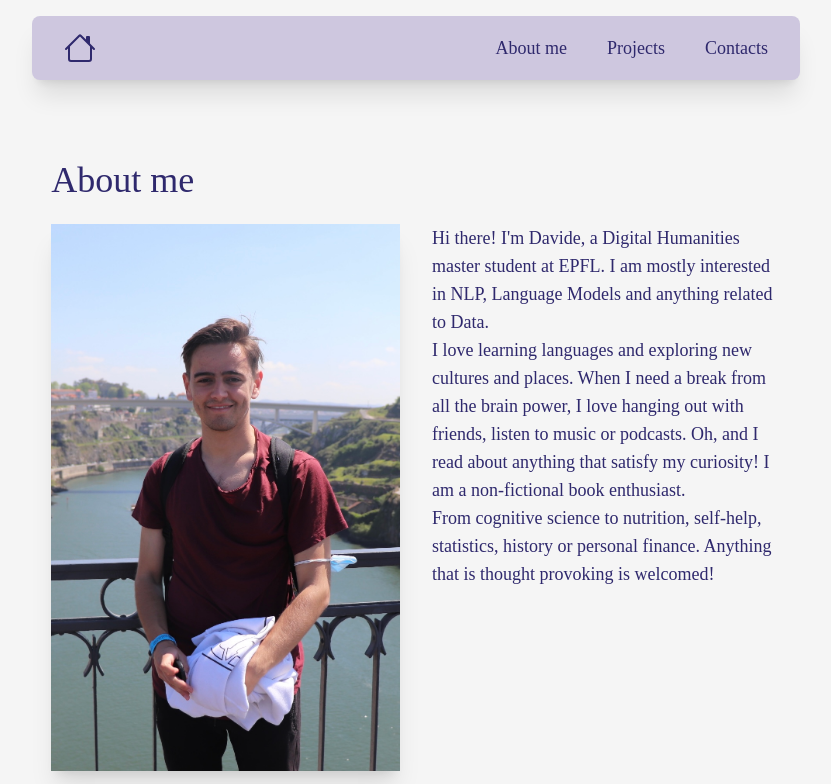
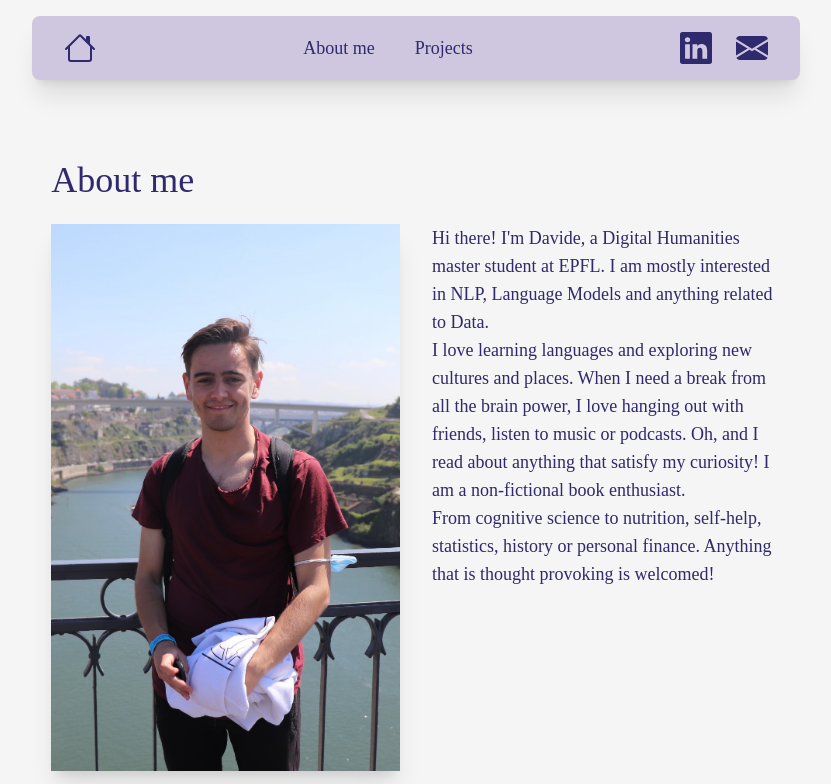
Before and after one commit to davromano/my-personal-website, a Gatsby site: page /about in a window 1280 px wide. Shown: the top 784 px of the page, without its empty margins (224-1055 px from the left). Built offline with nearby package versions, Linux system fonts and the light colour scheme; Gatsby itself is replaced by a stand-in of ours.

Commit message:
small typo

```diff
--- a/src/components/layout.js
+++ b/src/components/layout.js
@@ -30,7 +30,7 @@ const Layout = ({ children }) => {
               width="32"
               height="32"
               fill="currentColor"
-              class="bi bi-house"
+              className="bi bi-house"
               viewBox="0 0 16 16"
             >
               <path d="M8.707 1.5a1 1 0 0 0-1.414 0L.646 8.146a.5.5 0 0 0 .708.708L2 8.207V13.5A1.5 1.5 0 0 0 3.5 15h9a1.5 1.5 0 0 0 1.5-1.5V8.207l.646.647a.5.5 0 0 0 .708-.708L13 5.793V2.5a.5.5 0 0 0-.5-.5h-1a.5.5 0 0 0-.5.5v1.293zM13 7.207V13.5a.5.5 0 0 1-.5.5h-9a.5.5 0 0 1-.5-.5V7.207l5-5z" />
@@ -59,18 +59,23 @@ const Layout = ({ children }) => {
           className="hidden md:flex justify-between items-center text-dark-minsk w-full px-8"
           style={{ fontFamily: "tt-norms" }}
         >
+          {/* Home Button */}
+          <div className="flex items-center">
             <Link to="/">
               <svg
                 xmlns="http://www.w3.org/2000/svg"
                 width="32"
                 height="32"
                 fill="currentColor"
-              class="bi bi-house"
+                className="bi bi-house"
                 viewBox="0 0 16 16"
               >
                 <path d="M8.707 1.5a1 1 0 0 0-1.414 0L.646 8.146a.5.5 0 0 0 .708.708L2 8.207V13.5A1.5 1.5 0 0 0 3.5 15h9a1.5 1.5 0 0 0 1.5-1.5V8.207l.646.647a.5.5 0 0 0 .708-.708L13 5.793V2.5a.5.5 0 0 0-.5-.5h-1a.5.5 0 0 0-.5.5v1.293zM13 7.207V13.5a.5.5 0 0 1-.5.5h-9a.5.5 0 0 1-.5-.5V7.207l5-5z" />
               </svg>
             </Link>
+          </div>
+
+          {/* Center Links */}
           <div className="flex space-x-10 md:text-lg font-normal text-base">
             <Link
               to="/about"
@@ -84,20 +89,42 @@ const Layout = ({ children }) => {
             >
               Projects
             </Link>
-            {/* Uncomment when articles page is available
-            <Link
-              to="/articles"
+          </div>
+
+          {/* Right Links */}
+          <div className="flex space-x-6 items-center">
+            <a
+              href="https://www.linkedin.com/in/davide-romano-4b722b214/"
+              target="_blank"
+              rel="noopener noreferrer"
               className="hover:text-clicked-minsk hover:underline"
             >
-              Articles
-            </Link>
-            */}
-            <Link
-              to="/contacts"
+              <svg
+                xmlns="http://www.w3.org/2000/svg"
+                width="32"
+                height="32"
+                fill="currentColor"
+                className="bi bi-linkedin"
+                viewBox="0 0 16 16"
+              >
+                <path d="M0 1.146C0 .513.526 0 1.175 0h13.65C15.474 0 16 .513 16 1.146v13.708c0 .633-.526 1.146-1.175 1.146H1.175C.526 16 0 15.487 0 14.854zm4.943 12.248V6.169H2.542v7.225zm-1.2-8.212c.837 0 1.358-.554 1.358-1.248-.015-.709-.52-1.248-1.342-1.248S2.4 3.226 2.4 3.934c0 .694.521 1.248 1.327 1.248zm4.908 8.212V9.359c0-.216.016-.432.08-.586.173-.431.568-.878 1.232-.878.869 0 1.216.662 1.216 1.634v3.865h2.401V9.25c0-2.22-1.184-3.252-2.764-3.252-1.274 0-1.845.7-2.165 1.193v.025h-.016l.016-.025V6.169h-2.4c.03.678 0 7.225 0 7.225z" />
+              </svg>
+            </a>
+            <a
+              href="mailto:davidesmail00@gmail.com"
               className="hover:text-clicked-minsk hover:underline"
             >
-              Contacts
-            </Link>
+              <svg
+                xmlns="http://www.w3.org/2000/svg"
+                width="32"
+                height="32"
+                fill="currentColor"
+                className="bi bi-envelope-fill"
+                viewBox="0 0 16 16"
+              >
+                <path d="M.05 3.555A2 2 0 0 1 2 2h12a2 2 0 0 1 1.95 1.555L8 8.414zM0 4.697v7.104l5.803-3.558zM6.761 8.83l-6.57 4.027A2 2 0 0 0 2 14h12a2 2 0 0 0 1.808-1.144l-6.57-4.027L8 9.586zm3.436-.586L16 11.801V4.697z" />
+              </svg>
+            </a>
           </div>
         </div>
       </nav>
@@ -106,7 +133,8 @@ const Layout = ({ children }) => {
       <div
         className={`fixed top-16 left-0 w-full h-full overflow-y-hidden transition-opacity duration-700 ease-in-out z-10 pointer-events-none ${
           isMenuOpen
-            ? "opacity-100 bg-white-minsk bg-opacity-10 backdrop-blur-3xl shadow-md pointer-events-auto" : "opacity-0"
+            ? "opacity-100 bg-white-minsk bg-opacity-10 backdrop-blur-3xl shadow-md pointer-events-auto"
+            : "opacity-0"
         }`}
       >
         <div
--- a/src/pages/index.js
+++ b/src/pages/index.js
@@ -37,7 +37,7 @@ const IndexPage = ({ data }) => {
             I am a EPFL Digital Humanities master student currently working in AXA as LLM engineer / Data scientist intern.
             </p>
             <p className="lg:text-xl text-base mt-4 lg:mt-0 animate-slideUp">
-               I ejony designing and developing {" "}
+               I am interested in designing and developing {" "}
               <span className="lg:font-bold font-normal text-red-highlight animate-slideUp">
                 applications with large language models
               </span>{" "}
```
Lines whose indentation alone changed are shown as unchanged.
